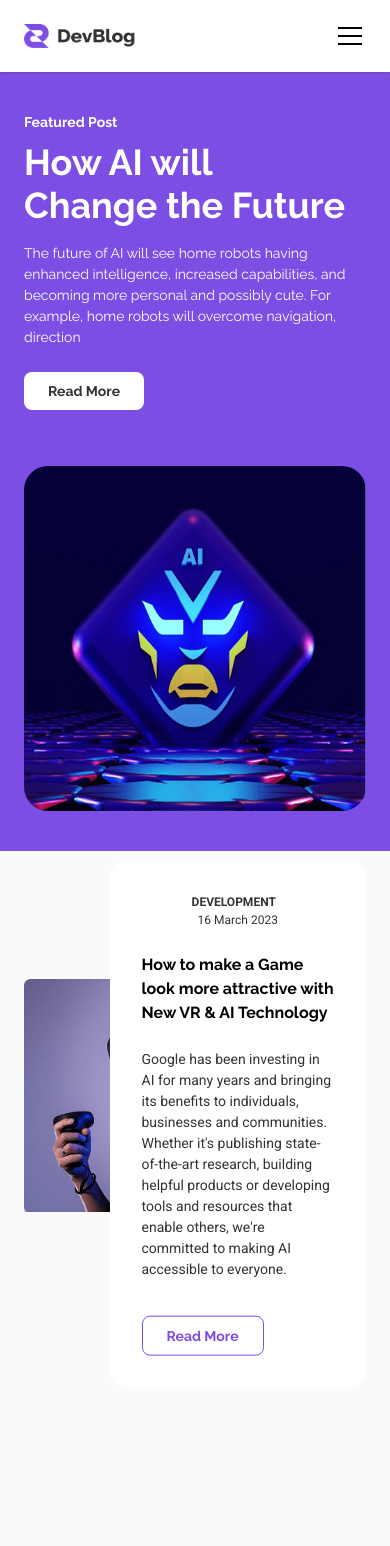
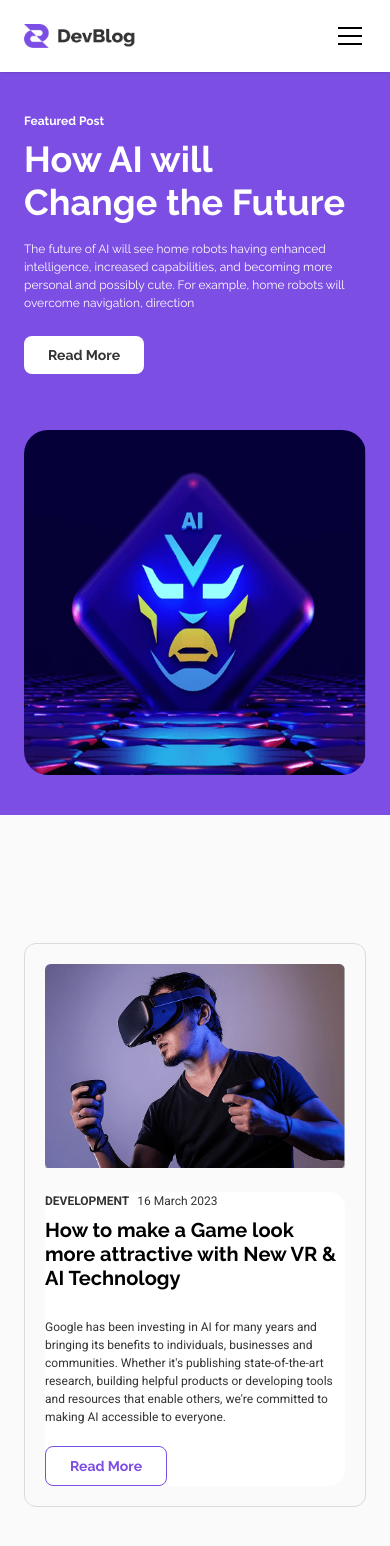
Before and after one commit to sachingour007/devblog-project, a Next.js app: page / in a window 390 px wide. Shown: the top 1546 px of the page. Before the commit the page ends 1468 px from the top, so only its background shows below. Built offline with nearby package versions, Linux system fonts and the light colour scheme.

Commit message:
responsive code hompeage

```diff
--- a/src/app/page.tsx
+++ b/src/app/page.tsx
@@ -31,6 +31,7 @@ export default function Home() {
 							width={912}
 							height={864}
 							style={{ width: "100%", height: "auto" }}
+							loading="eager"
 							className="max-md:hidden"
 						/>
 						<Image
@@ -39,6 +40,7 @@ export default function Home() {
 							width={491}
 							height={495}
 							style={{ width: "100%", height: "auto" }}
+							loading="eager"
 							className="md:hidden"
 						/>
 					</div>
--- a/src/components/HighlightPostCard.tsx
+++ b/src/components/HighlightPostCard.tsx
@@ -3,9 +3,9 @@ import Link from "next/link";
 
 const HighlightPostCard = () => {
 	return (
-		<section className="relative pb-32 mb-32">
+		<section className="relative xl:pb-32 mb-32">
 			<div className="wrapper">
-				<div className="relative">
+				<div className="relative p-5 md:p-6 xl:p-0 flexProperty flex-col gap-6 border border-[#DBDBDB] xl:border-none rounded-xl">
 					<Image
 						src="/heilight-banner.webp"
 						alt="desktop-banner"
@@ -22,18 +22,18 @@ const HighlightPostCard = () => {
 						style={{ width: "100%", height: "auto" }}
 						className="md:hidden"
 					/>
-					<div className="p-8 max-w-3/4 absolute bottom-0 right-0 translate-y-1/3 bg-bgWhite rounded-2xl">
-						<div className="flexProperty justify-start">
+					<div className="xl:p-8  relative max-w-full xl:max-w-3/4 xl:absolute xl:bottom-0 xl:right-0 xl:translate-y-1/3 bg-bgWhite rounded-2xl">
+						<div className="flexProperty justify-start flex-row">
 							<span className="font-bold mr-2 text-[12px]">
 								DEVELOPMENT
 							</span>
 							<span className="text-[12px]">16 March 2023</span>
 						</div>
-						<h2 className="my-6 font-raleway font32 text-black font-bold">
+						<h2 className="mt-2 mb-7 xl:my-6 font-raleway leading-[120%] font32 text-black font-bold">
 							How to make a Game look more attractive with New VR & AI
 							Technology
 						</h2>
-						<p className="font16 leading-[150%] mb-9">
+						<p className="font16 leading-[150%] mb-5 xl:mb-9">
 							Google has been investing in AI for many years and bringing
 							its benefits to individuals, businesses and communities.
 							Whether it's publishing state-of-the-art research, building
--- a/src/styles/global.css
+++ b/src/styles/global.css
@@ -40,21 +40,21 @@ body {
 }
 
 @utility font48 {
-	@apply xl:text-[20px] lg:text-[34px] xl:text-[38px] 2xl:text-[48px];
+	@apply text-[20px] lg:text-[34px] xl:text-[38px] 2xl:text-[48px];
 }
 
 @utility font32 {
-	@apply lg:text-[20px] 2xl:text-[32px];
+	@apply text-[20px] 2xl:text-[32px];
 }
 @utility font24 {
-	@apply xl:text-[18px] 2xl:text-[24px];
+	@apply text-[18px] 2xl:text-[24px];
 }
 @utility font18 {
 	@apply text-[14px] lg:text-[16px] xl:text-[18px];
 }
 
 @utility font16 {
-	@apply text-[14px] xl:text-[16px];
+	@apply text-[12px] md:text-[14px] xl:text-[16px];
 }
 
 @utility font14 {
```
